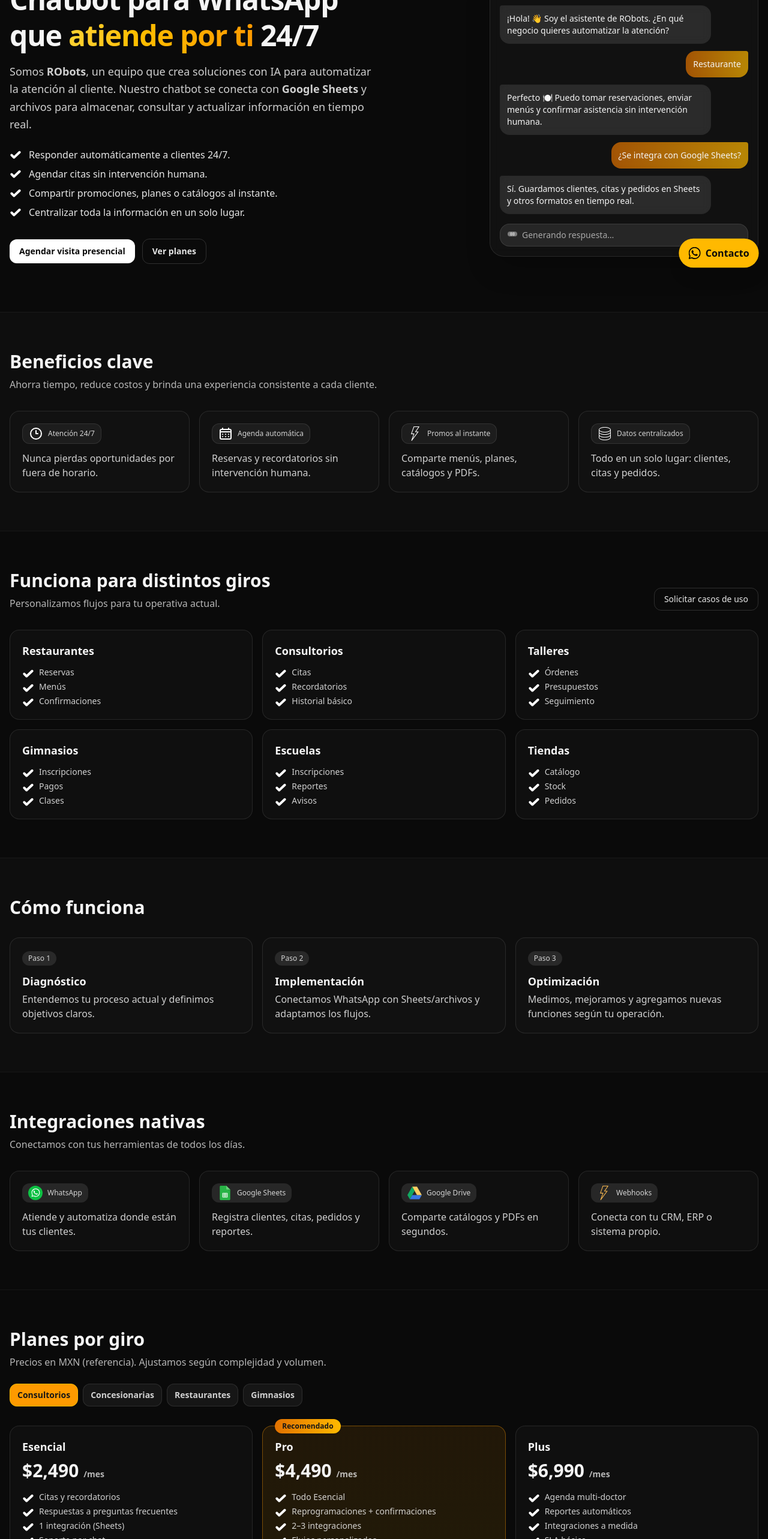
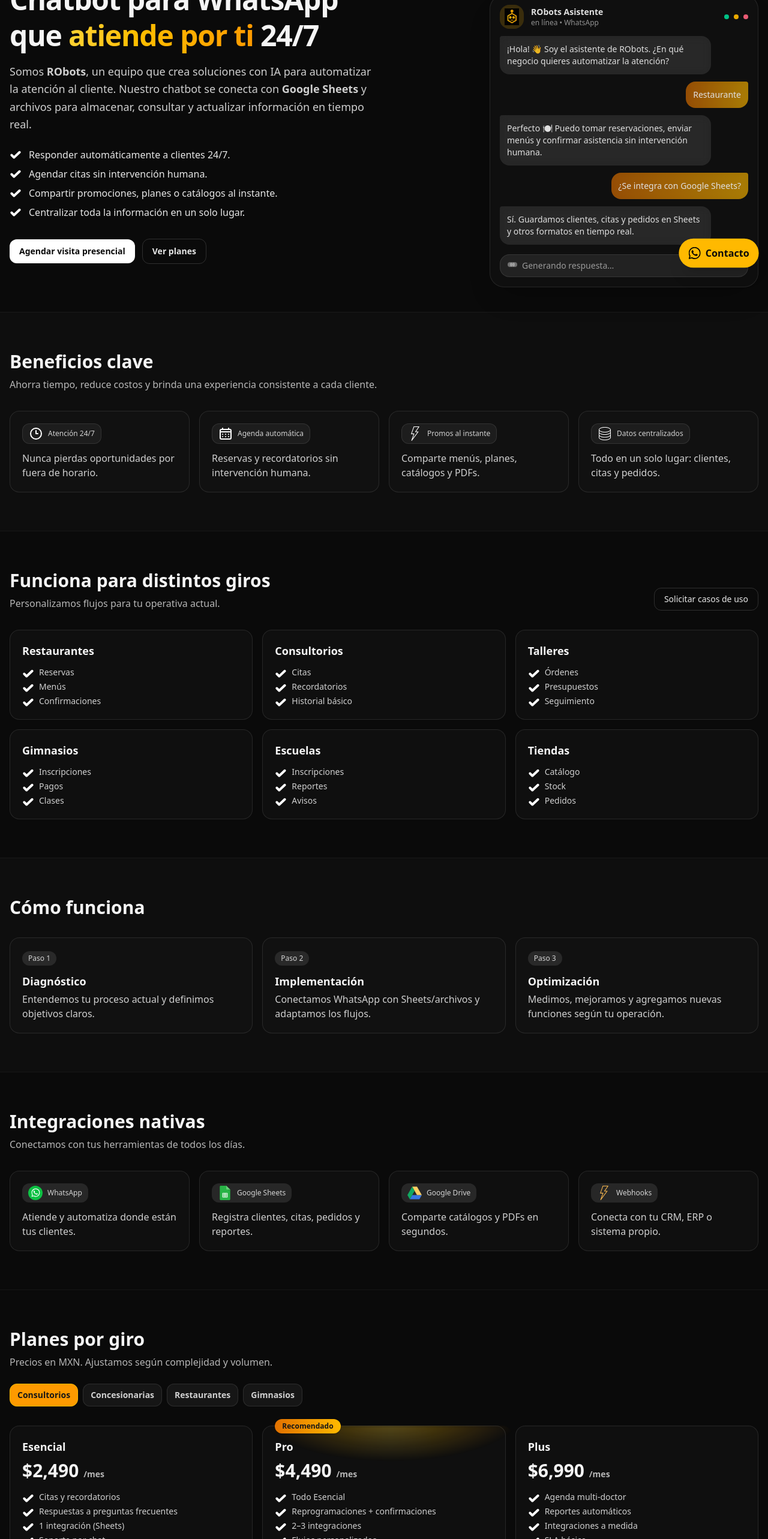
Before and after one commit to Francisco2000003/RObots, a React (Vite) app: page / in a window 1280 px wide. Shown: the part 234-2800 px from the top of the page at 60% size. Built offline with nearby package versions, Linux system fonts and the light colour scheme.

Commit message:
Animaciones nuevas

```diff
--- a/src/pages/Presentacion.jsx
+++ b/src/pages/Presentacion.jsx
@@ -1,6 +1,7 @@
-import React, { useState } from "react";
+import { useRef, useState, useEffect } from "react";
 import robotsLogo from "../assets/logo.jpg";
-import { motion } from "framer-motion";
+import { AnimatePresence, motion, useScroll, useTransform } from "framer-motion";
+
 
 export default function Presentacion() {
   const year = new Date().getFullYear();
@@ -9,7 +10,6 @@ export default function Presentacion() {
 
   const [sector, setSector] = useState("consultorios");
   const [customRole, setCustomRole] = useState("");
-
   const planes = {
     consultorios: [
       {
@@ -260,7 +260,7 @@ export default function Presentacion() {
               </a>
             </div>
           </div>
-
+          <HeroChat>
             <div className="md:justify-self-end">
               <div className="mx-auto w-full max-w-md rounded-3xl border border-white/10 bg-neutral-900/60 p-4 shadow-2xl backdrop-blur">
                 <div className="mb-3 flex items-center justify-between">
@@ -298,8 +298,11 @@ export default function Presentacion() {
                 </div>
               </div>
             </div>
+
+          </HeroChat>
         </div>
       </section>
+
 
       <section id="beneficios" className="border-t border-white/5 bg-neutral-900/30">
         <div className="mx-auto max-w-7xl px-4 py-16">
@@ -323,14 +326,17 @@ export default function Presentacion() {
         <div className="mx-auto max-w-7xl px-4 py-16">
           <div className="flex items-end justify-between gap-4">
             <div>
-              <h2 className="text-2xl font-bold md:text-3xl">Funciona para distintos giros</h2>
-              <p className="mt-2 text-white/70">Personalizamos flujos para tu operativa actual.</p>
+              <Reveal as="h2" className="text-2xl font-bold md:text-3xl">
+                Funciona para distintos giros
+              </Reveal>
+              <Reveal delay={0.05} className="mt-2 max-w-2xl text-white/70">
+                Personalizamos flujos para tu operativa actual.
+              </Reveal>
             </div>
             <a href="#contacto" className="hidden md:inline rounded-xl border border-white/15 px-4 py-2 text-sm text-white/90 hover:bg-white/5">
               Solicitar casos de uso
             </a>
           </div>
-
           <div className="mt-8 grid gap-4 sm:grid-cols-2 lg:grid-cols-3">
             {[
               { title: "Restaurantes", items: ["Reservas", "Menús", "Confirmaciones"] },
@@ -356,7 +362,9 @@ export default function Presentacion() {
       {/* Cómo funciona */}
       <section id="funciona" className="border-t border-white/5 bg-neutral-900/30">
         <div className="mx-auto max-w-7xl px-4 py-16">
-          <h2 className="text-2xl font-bold md:text-3xl">Cómo funciona</h2>
+          <Reveal as="h2" className="text-2xl font-bold md:text-3xl">
+            Cómo funciona
+          </Reveal>
           <div className="mt-8 grid gap-4 md:grid-cols-3">
             <Step n={1} title="Diagnóstico" desc="Entendemos tu proceso actual y definimos objetivos claros." />
             <Step n={2} title="Implementación" desc="Conectamos WhatsApp con Sheets/archivos y adaptamos los flujos." />
@@ -370,8 +378,12 @@ export default function Presentacion() {
         <div className="mx-auto max-w-7xl px-4 py-16">
           <div className="flex items-end justify-between gap-4">
             <div>
-              <h2 className="text-2xl font-bold md:text-3xl">Integraciones nativas</h2>
-              <p className="mt-2 text-white/70">Conectamos con tus herramientas de todos los días.</p>
+              <Reveal as="h2" className="text-2xl font-bold md:text-3xl">
+                Integraciones nativas
+              </Reveal>
+              <Reveal delay={0.05} className="mt-2 max-w-2xl text-white/70">
+                Conectamos con tus herramientas de todos los días.
+              </Reveal>
             </div>
           </div>
 
@@ -397,8 +409,12 @@ export default function Presentacion() {
         <div className="mx-auto max-w-7xl px-4 py-16">
           <div className="flex items-end justify-between gap-4">
             <div>
-              <h2 className="text-2xl font-bold md:text-3xl">Planes por giro</h2>
-              <p className="mt-2 text-white/70">Precios en MXN (referencia). Ajustamos según complejidad y volumen.</p>
+              <Reveal as="h2" className="text-2xl font-bold md:text-3xl">
+                Planes por giro
+              </Reveal>
+              <Reveal delay={0.05} className="mt-2 max-w-2xl text-white/70">
+                Precios en MXN. Ajustamos según complejidad y volumen.
+              </Reveal>
             </div>
           </div>
 
@@ -425,16 +441,19 @@ export default function Presentacion() {
 
           {/* Grid de planes del sector activo */}
           <div className="mt-8 grid gap-4 md:grid-cols-3">
+            <AnimatePresence mode="popLayout">
               {planes[sector].map((p) => (
-              <PriceCard
-                key={p.tier}
-                tier={p.tier}
-                price={p.price}
-                period={p.period}
-                bullets={p.bullets}
-                highlight={p.highlight}
-              />
+                <motion.div
+                  key={`${sector}-${p.tier}`}
+                  initial={{ opacity: 0, y: 0, scale: 0.98 }}
+                  animate={{ opacity: 1, y: 0, scale: 1 }}
+                  exit={{ opacity: 0, y: -12, scale: 0.98 }}
+                  transition={{ duration: 0.25, ease: "easeOut" }}
+                >
+                  <PriceCard {...p} />
+                </motion.div>
               ))}
+            </AnimatePresence>
           </div>
 
           {/* Otro giro */}
@@ -474,7 +493,9 @@ export default function Presentacion() {
       {/* FAQ */}
       <section id="faq" className="border-t border-white/5 bg-neutral-900/30">
         <div className="mx-auto max-w-7xl px-4 py-16">
-          <h2 className="text-2xl font-bold md:text-3xl">Preguntas frecuentes</h2>
+          <Reveal as="h2" className="text-2xl font-bold md:text-3xl">
+            Preguntas frecuentes
+          </Reveal>
           <div className="mt-6 grid gap-3 md:grid-cols-2">
             <Faq q="¿Necesito cambiar mis herramientas actuales?" a="No. Nos integramos a tus flujos existentes (Sheets, Drive o tu CRM vía webhooks)." />
             <Faq q="¿Cuánto tarda la implementación?" a="Depende del alcance. Un flujo base suele estar listo en pocos días una vez recibimos la información." />
@@ -526,19 +547,38 @@ export default function Presentacion() {
               <a href="#" className="hover:text-white">FAQ</a>
               <a href="#" className="hover:text-white">Contacto</a>
             </div>
+
             <div className="flex items-center gap-3">
+              <SvgHover>
                 <a href="https://youtu.be/x9AWQ6WVSNY?si=azPcNTso5aUWPPlE&t=8702" target="_blank" aria-label="CV" className="hover:text-white"><img className="h-5 w-5" src="/url.svg" alt="" /></a>
+              </SvgHover>
+
+              <SvgHover>
                 <a href="https://youtu.be/x9AWQ6WVSNY?si=azPcNTso5aUWPPlE&t=8702" target="_blank" aria-label="CV" className="hover:text-white"><img className="h-5 w-5" src="/url.svg" alt="" /></a>
+              </SvgHover>
+
+              <SvgHover>
                 <a href="https://www.instagram.com/waldopenaa/" target="_blank" aria-label="Instagram" className="hover:text-white"><img className="h-5 w-5" src="/instagram.svg" alt="" /></a>
+              </SvgHover>
+
+              <SvgHover>
                 <a href="https://www.instagram.com/reyvallejo003/" target="_blank" aria-label="Instagram" className="hover:text-white"><img className="h-5 w-5" src="/instagram.svg" alt="" /></a>
+              </SvgHover>
+              <SvgHover>
                 <a href="https://github.com/Reynaldo003" target="_blank" aria-label="GitHub" className="hover:text-white"><img className="h-5 w-5" src="/github.svg" alt="" /></a>
+              </SvgHover>
+
+              <SvgHover>
                 <a href="https://github.com/Francisco2000003" target="_blank" aria-label="GitHub" className="hover:text-white"><img className="h-5 w-5" src="/github.svg" alt="" /></a>
+              </SvgHover>
             </div>
           </div>
         </div>
       </footer>
 
-      <a className="fixed bottom-20 right-4 mb-10 inline-flex items-center gap-2 rounded-full bg-amber-400 px-4 py-3
+      <a href={`https://wa.me/${WHATSAPP_NUMBER}?text=Hola%20quiero%20una%20demo%20de%20RObots`}
+        target="_blank"
+        rel="noreferrer" className="fixed bottom-20 right-4 mb-10 inline-flex items-center gap-2 rounded-full bg-amber-400 px-4 py-3
         font-semibold text-neutral-950 shadow-xl hover:brightness-110
         [animation:pulse-soft_3.5s_ease-in-out_infinite]">
         <img className="h-5 w-5" src="/whatsapp.svg" alt="" />
@@ -547,7 +587,6 @@ export default function Presentacion() {
     </div >
   );
 }
-
 /* -------------------- UI atoms -------------------- */
 function ChatBubble({ side = "left", text }) {
   const isLeft = side === "left";
@@ -567,65 +606,59 @@ function ChatBubble({ side = "left", text }) {
 function Dot() {
   return <div className="h-2 w-2 animate-bounce rounded-full bg-white/40 [animation-delay:0.15s]" />;
 }
-
 function FeatureCard({ icon, title, desc }) {
   return (
-    <div className="rounded-2xl border border-white/10 bg-neutral-900/40 p-5">
+    <Card>
       <div className="mb-3 inline-flex items-center gap-2 rounded-xl border border-white/10 bg-white/5 px-2.5 py-1 text-xs text-white/80">
-        {icon}
-        {title}
+        {icon}{title}
       </div>
       <p className="text-white/80">{desc}</p>
+    </Card>
+  );
+}
+
+function IntegrationCard({ title, desc, children }) {
+  return (
+    <Card>
+      <div className="mb-3 inline-flex items-center gap-2 rounded-xl bg-white/10 px-2.5 py-1 text-xs text-white/80">
+        {children}{title}
       </div>
+      <p className="text-white/80">{desc}</p>
+    </Card>
   );
 }
 
 function Step({ n, title, desc }) {
   return (
-    <div className="rounded-2xl border border-white/10 bg-neutral-900/40 p-5">
+    <Card>
       <div className="mb-3 inline-flex items-center gap-2 rounded-xl bg-white/10 px-2.5 py-1 text-xs text-white/80">
         Paso {n}
       </div>
       <h3 className="text-lg font-semibold">{title}</h3>
       <p className="mt-1 text-white/80">{desc}</p>
-    </div>
-  );
-}
-
-function IntegrationCard({ title, desc, children }) {
-  return (
-    <div className="rounded-2xl border border-white/10 bg-neutral-900/40 p-5">
-      <div className="mb-3 inline-flex items-center gap-2 rounded-xl bg-white/10 px-2.5 py-1 text-xs text-white/80">
-        {children}
-        {title}
-      </div>
-      <p className="text-white/80">{desc}</p>
-    </div>
+    </Card>
   );
 }
 
 function CaseCard({ title, lines, emoji }) {
   return (
-    <div className="rounded-2xl border border-white/10 bg-neutral-900/40 p-5">
+    <Card>
       <div className="mb-2 text-3xl">{emoji}</div>
       <h3 className="text-lg font-semibold">{title}</h3>
       <ul className="mt-2 space-y-1 text-white/80 text-sm">
         {lines.map((l) => (
-          <li key={l} className="flex items-center gap-2"><img className="h-5 w-5" src="/check.svg" alt="" /> {l}</li>
+          <li key={l} className="flex items-center gap-2">
+            <img className="h-5 w-5" src="/check.svg" alt="" /> {l}
+          </li>
         ))}
       </ul>
-    </div>
+    </Card>
   );
 }
 
 function PriceCard({ tier, price, period, bullets, highlight }) {
   return (
-    <div
-      className={`relative rounded-2xl border p-5 ${highlight
-        ? "border-amber-500/40 bg-gradient-to-b from-amber-500/10 to-amber-400/10"
-        : "border-white/10 bg-neutral-900/40"
-        }`}
-    >
+    <Card highlight={!!highlight}>
       {highlight && (
         <div className="absolute -top-3 left-5 rounded-full bg-gradient-to-r from-amber-600 to-amber-400 px-3 py-1 text-xs font-semibold text-neutral-900 shadow">
           Recomendado
@@ -637,18 +670,22 @@ function PriceCard({ tier, price, period, bullets, highlight }) {
       </div>
       <ul className="mt-4 space-y-1 text-white/80 text-sm">
         {bullets.map((b) => (
-          <li key={b} className="flex items-center gap-2"><img className="h-5 w-5" src="/check.svg" alt="" /> {b}</li>
+          <li key={b} className="flex items-center gap-2">
+            <img className="h-5 w-5" src="/check.svg" alt="" />
+            {b}
+          </li>
         ))}
       </ul>
       <a
         href="#contacto"
-        className="mt-5 inline-flex w-full items-center justify-center rounded-xl bg-white px-4 py-2.5 text-sm font-semibold text-neutral-950 hover:bg-white/90"
+        className="mt-5 inline-flex w-full items-center justify-center rounded-xl bg-white px-4 py-2.5 text-sm font-semibold text-neutral-950 hover:bg-white/90 transition active:scale-[0.98]"
       >
         Empezar
       </a>
-    </div>
+    </Card>
   );
 }
+
 
 function Faq({ q, a }) {
   return (
@@ -678,3 +715,52 @@ function Reveal({ children, delay = 0, y = 16, as = "div", className = "" }) {
     </Tag>
   );
 }
+
+function SvgHover({ children }) {
+  return (
+    <motion.span
+      className="inline-grid place-items-center"
+      whileHover={{ scale: 1.08, rotate: 2 }}
+      whileTap={{ scale: 0.96 }}
+      transition={{ type: "spring", stiffness: 320, damping: 20 }}
+    >
+      {children}
+    </motion.span>
+  );
+}
+
+function Card({ className = "", children, highlight = false, }) {
+  return (
+    <motion.div
+      className={`relative rounded-2xl border p-5 bg-neutral-900/40 border-white/10 ${className}`}
+      whileHover={{ y: -4 }}
+      whileTap={{ scale: 0.99 }}
+      transition={{ type: "spring", stiffness: 300, damping: 20 }}
+    >
+      {/* Glow/borde animado sutil cuando highlight */}
+      {highlight && (
+        <div className="pointer-events-none absolute inset-0 rounded-2xl">
+          <motion.div
+            className="absolute -inset-[1px] rounded-2xl bg-gradient-to-r from-amber-500/40 via-amber-300/40 to-amber-500/40 blur-[2px]"
+            animate={{ x: ["-10%", "110%"] }}
+            transition={{ duration: 3, repeat: Infinity, ease: "linear" }}
+            style={{ maskImage: "radial-gradient(220px 80px at 50% -20px, black, transparent)" }}
+          />
+        </div>
+      )}
+      {children}
+    </motion.div>
+  );
+}
+function HeroChat({ children }) {
+  const ref = useRef(null);
+  const { scrollYProgress } = useScroll({ target: ref, offset: ["start end", "end start"] });
+  const y = useTransform(scrollYProgress, [0, 1], [0, 60]); // 0→60px
+  const opacity = useTransform(scrollYProgress, [0, 1], [1, 0.9]);
+
+  return (
+    <motion.div ref={ref} style={{ y, opacity }}>
+      {children}
+    </motion.div>
+  );
+}
```
Lines whose indentation alone changed are shown as unchanged.
